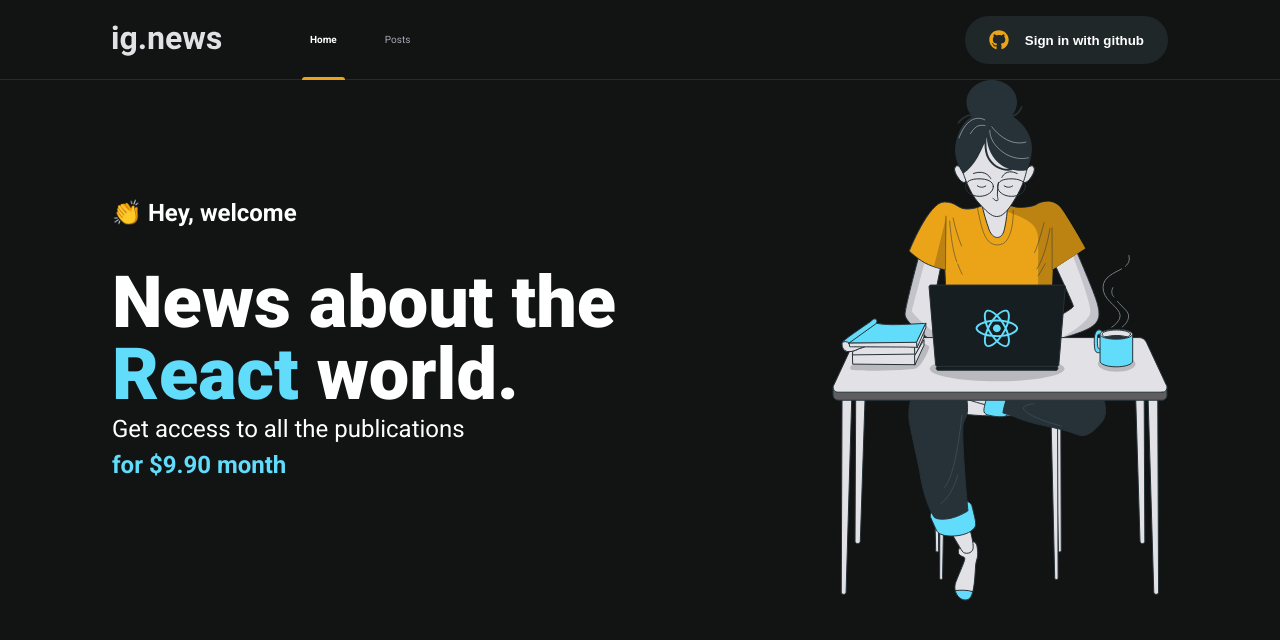
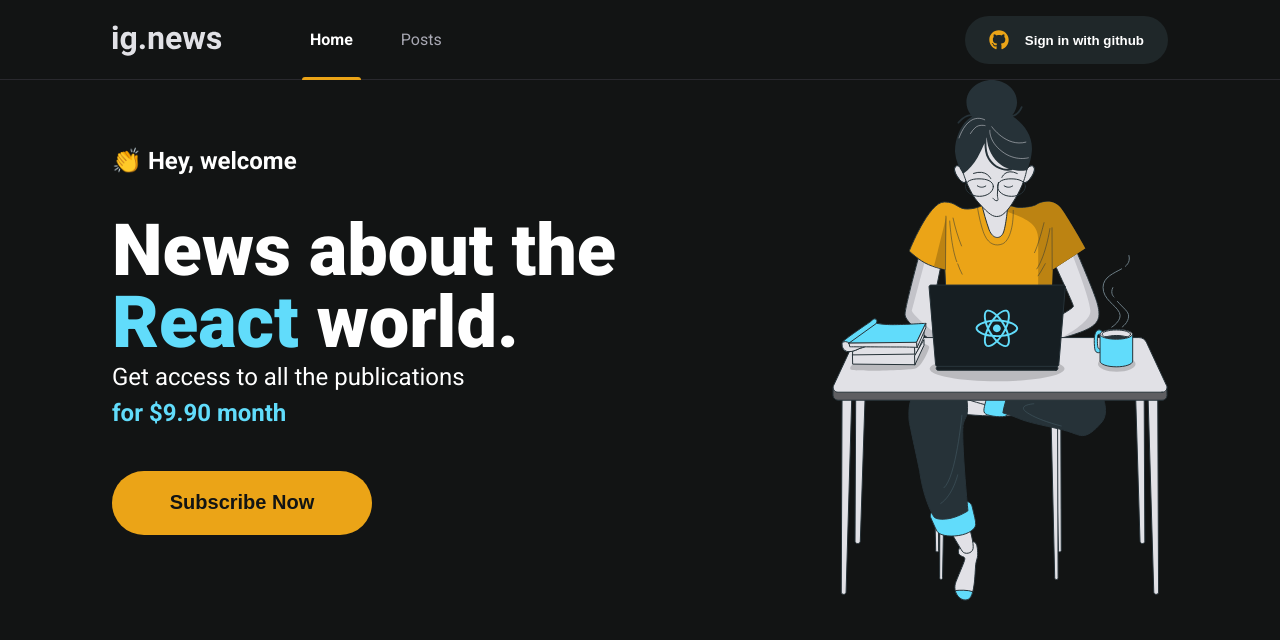
Before and after one commit to supertgo/ig-news, a Next.js app: page / in a window 1280 px wide. Shown: the top 640 px of the page. Built offline with nearby package versions, Linux system fonts and the light colour scheme.

Commit message:
feat(components): :sparkles: add SubscribeButton component

```diff
--- a/src/components/Header/styles.ts
+++ b/src/components/Header/styles.ts
@@ -41,6 +41,7 @@
     line-height: 8rem;
     color: ${theme.colors.text};
     transition: color 0.2s;
+    font-size: ${theme.font.sizes.medium};
 
     & + a {
       margin-left: ${theme.spacings.medium};
--- /dev/null
+++ b/src/components/SubscribeButton/index.tsx
@@ -0,0 +1,5 @@
+import * as S from './styles';
+
+const SubscribeButton = () => <S.Wrapper>Subscribe Now</S.Wrapper>;
+
+export default SubscribeButton;
--- /dev/null
+++ b/src/components/SubscribeButton/styles.ts
@@ -0,0 +1,23 @@
+import styled, { css } from 'styled-components';
+
+export const Wrapper = styled.button`
+  ${({ theme }) => css`
+    width: 26rem;
+    height: 6.4rem;
+    border: 0;
+    border-radius: ${theme.spacings.medium};
+    background: ${theme.colors.yellow};
+    color: ${theme.colors.background};
+    font-size: ${theme.font.sizes.xlarge};
+    font-weight: ${theme.font.bold};
+
+    display: flex;
+    align-items: center;
+    justify-content: center;
+    transition: filter 0.2s;
+
+    &:hover {
+      filter: brightness(0.8);
+    }
+  `}
+`;
--- a/src/templates/Home/index.tsx
+++ b/src/templates/Home/index.tsx
@@ -1,4 +1,5 @@
 import Header from 'components/Header';
+import SubscribeButton from 'components/SubscribeButton';
 import Head from 'next/head';
 
 import * as S from './styles';
@@ -19,6 +20,8 @@
           Get access to all the publications <br />
           <S.Span>for $9.90 month</S.Span>
         </S.Content>
+
+        <SubscribeButton />
       </S.Section>
       <S.Image src="/images/avatar.svg" alt="Girl coding" />
     </S.Wrapper>
--- a/src/templates/Home/styles.ts
+++ b/src/templates/Home/styles.ts
@@ -17,6 +17,10 @@
 
 export const Section = styled.section`
   max-width: 60rem;
+
+  button {
+    margin-top: 4rem;
+  }
 `;
 
 export const Text = styled.span`
```
Also changed, not shown: src/components/SubscribeButton/stories.tsx (added, +9 -0 lines), src/components/SubscribeButton/test.tsx (added, +16 -0 lines), src/templates/Home/test.tsx (+10 -0 lines), 2 other files (tests, documents, lock files or other folders).
